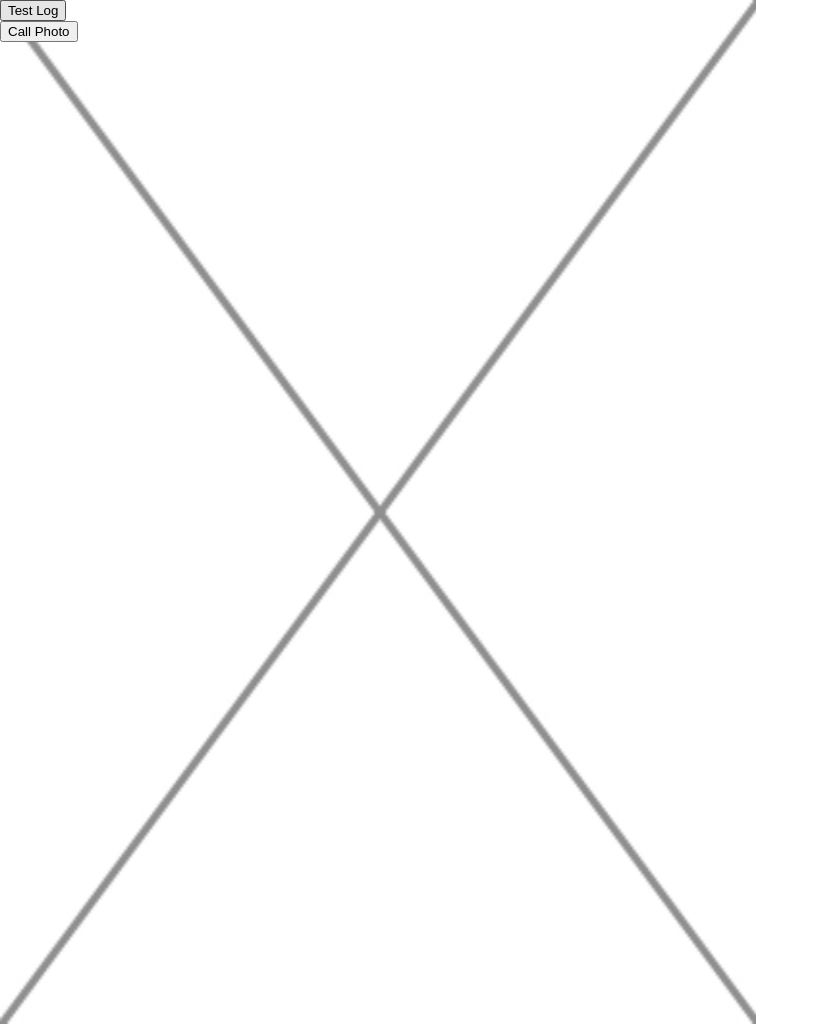
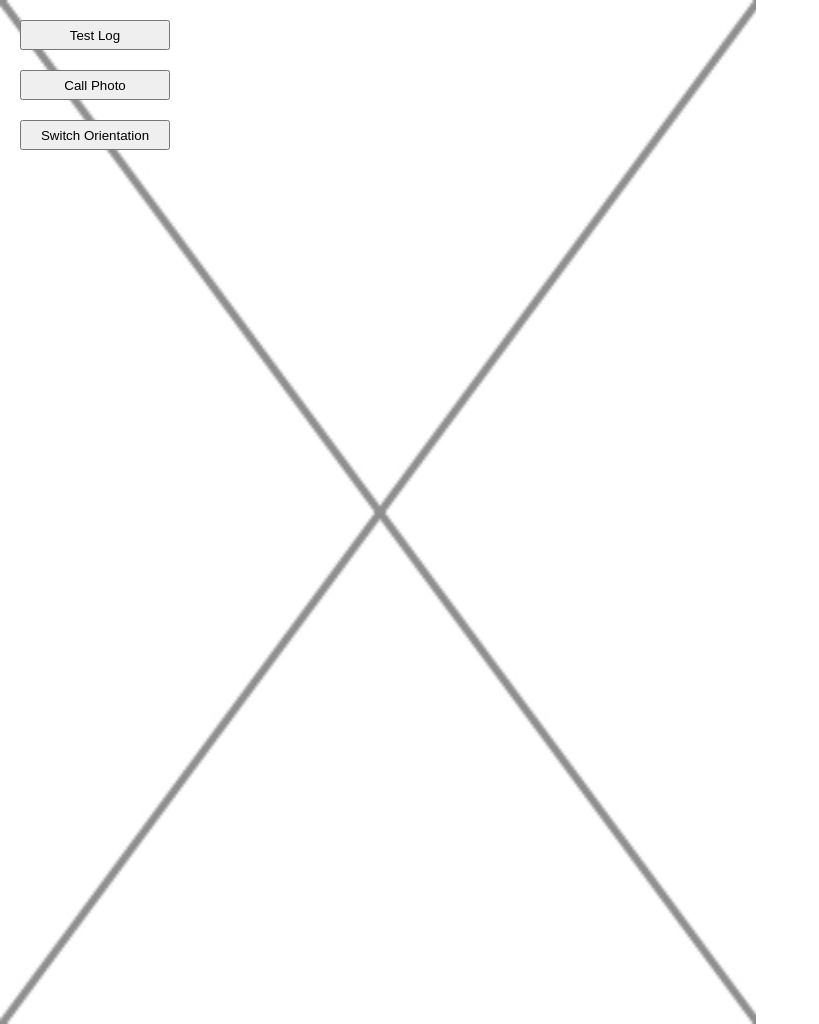
Before and after one commit to freele/JSTests, a website: page index.html in a window 1280 px wide. Shown: the whole page, without its empty margins (0-819 px from the left). Drawn offline with Linux system fonts and the light colour scheme.

Commit message:
design + orientation swtich

```diff
--- a/css/main.css
+++ b/css/main.css
@@ -2,6 +2,12 @@ body{
 	margin: 0px;
 }
 
+button{
+	width: 150px;
+	height: 30px;
+	margin-top: 20px;
+	margin-left: 20px;
+}
 .mainWrap{
 	width: 756px;
 	height: 1024px;
--- a/index.html
+++ b/index.html
@@ -13,6 +13,8 @@
             <button onclick="testLog()">Test Log</button>
             <div style="clear:both;"></div>
             <button onclick="callNative('photo')">Call Photo</button>
+            <div style="clear:both;"></div>
+            <button onclick="callNative('switchOrientation')">Switch Orientation</button>
         </div>
     </body>
     <script type="text/javascript">
@@ -20,7 +22,7 @@
             console.log("Test Log");
         };
         var callNative = function(param){
-            var nativeQuery = 'callNative://param=' + param;
+            var nativeQuery = 'callNative://method=' + param;
             console.log(nativeQuery);
             location.href = nativeQuery;
         };
```
